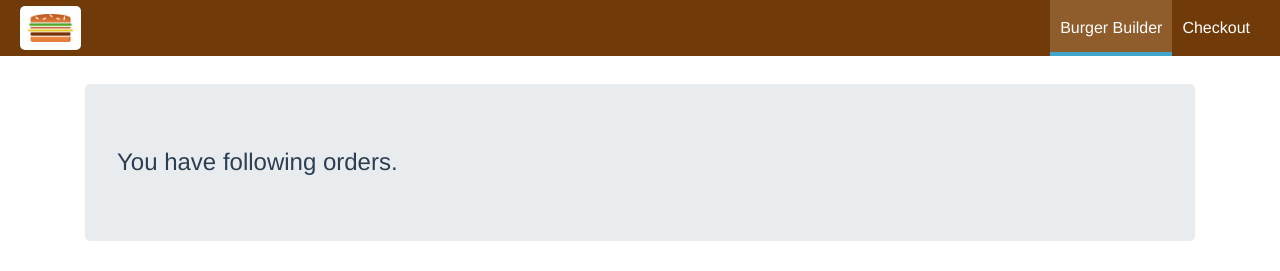
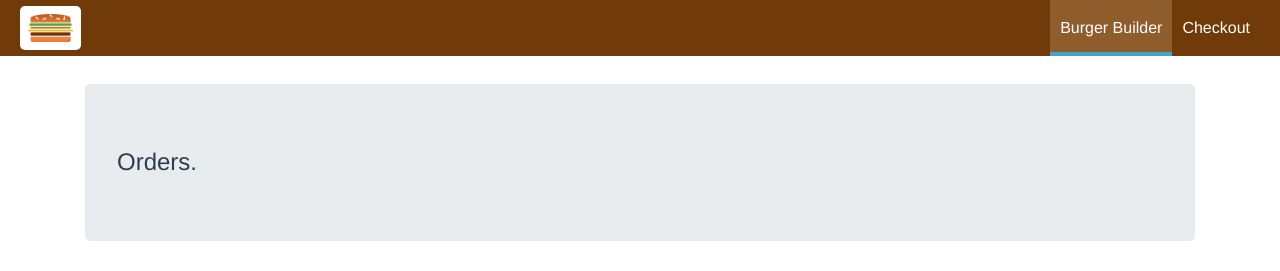
Before and after one commit to bipinstha7/OBOS, a Vue app: page /#/order in a window 1280 px wide. Shown: the top 271 px of the page. Built offline with nearby package versions, Linux system fonts and the light colour scheme; no server answers.

Commit message:
change order message

```diff
--- a/src/route/order.vue
+++ b/src/route/order.vue
@@ -3,7 +3,7 @@
 		<!-- <div v-if="error">{{error}}</div> -->
 		<div class="lds-dual-ring" v-if="loadingData"></div>
 		<div v-else>
-			<h4 class="jumbotron">You have following orders.</h4>
+			<h4 class="jumbotron">Orders.</h4>
 			<table class="table table-striped">
 				<thead class="thead-dark">
 					<tr>
```
